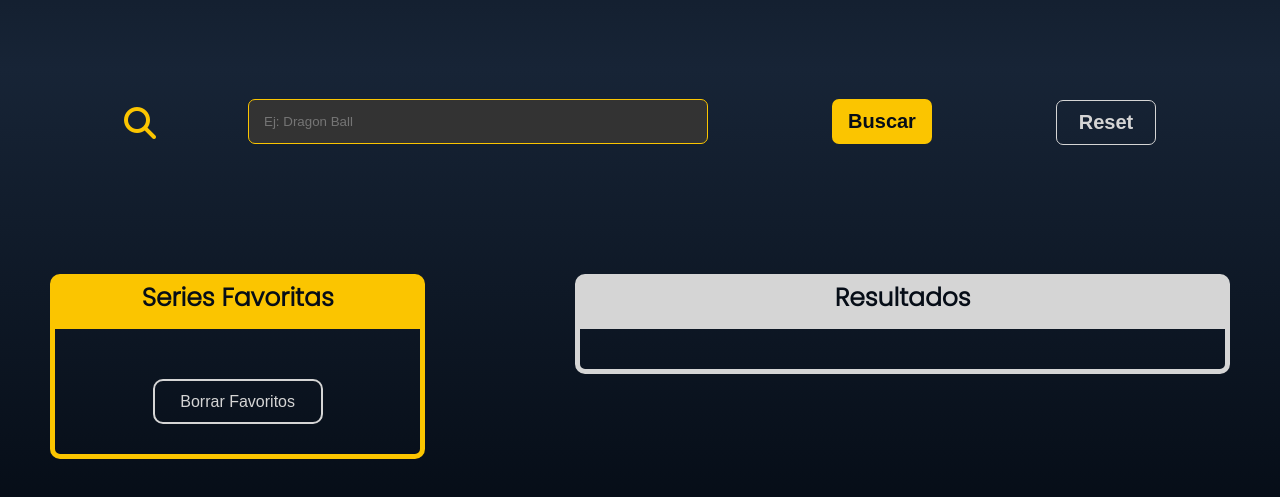
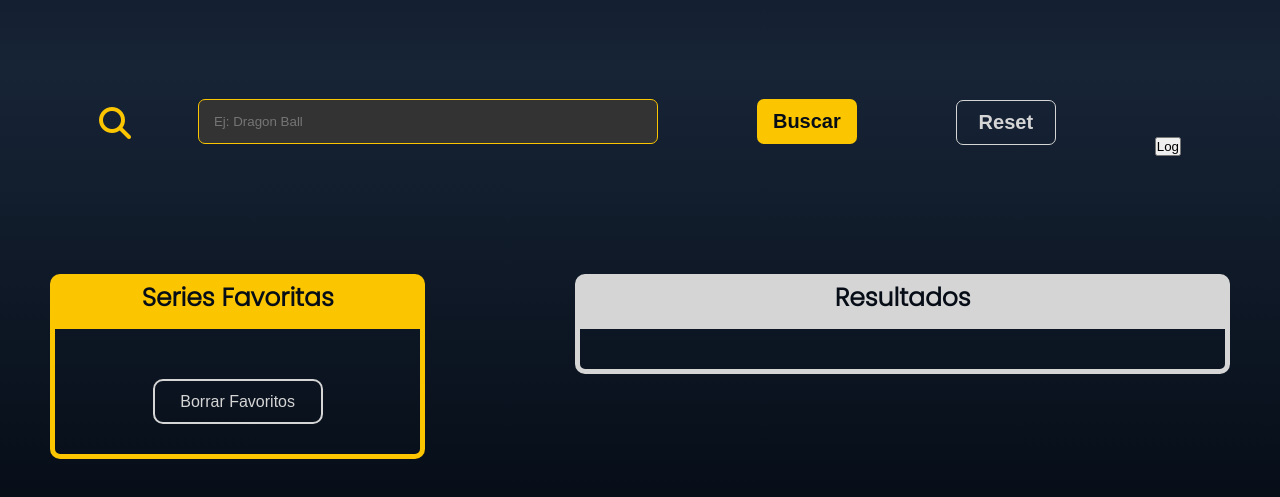
Before and after one commit to MartaOnis/anime-searcher, a website: page docs/index.html in a window 1280 px wide. Shown: the part 323-820 px from the top of the page. Drawn offline with Linux system fonts and the light colour scheme.

Commit message:
Update events

```diff
--- a/docs/index.html
+++ b/docs/index.html
@@ -28,6 +28,7 @@
                   autocomplete="off">
               <button class="form__searchBtn js_searchBtn">Buscar</button>
               <button class="form__resetBtn js_resetBtn">Reset</button>
+              <button class="form__logBtn js_logBtn">Log</button>
           </form>
           <div class="search_img hidden js_msgSearch">
               <img src="./assets/images/buscar.png" alt="Imagen advirtiendo que no has buscado nada">
```
Also changed, not shown: docs/assets/js/main.js (+1 -1 lines).
